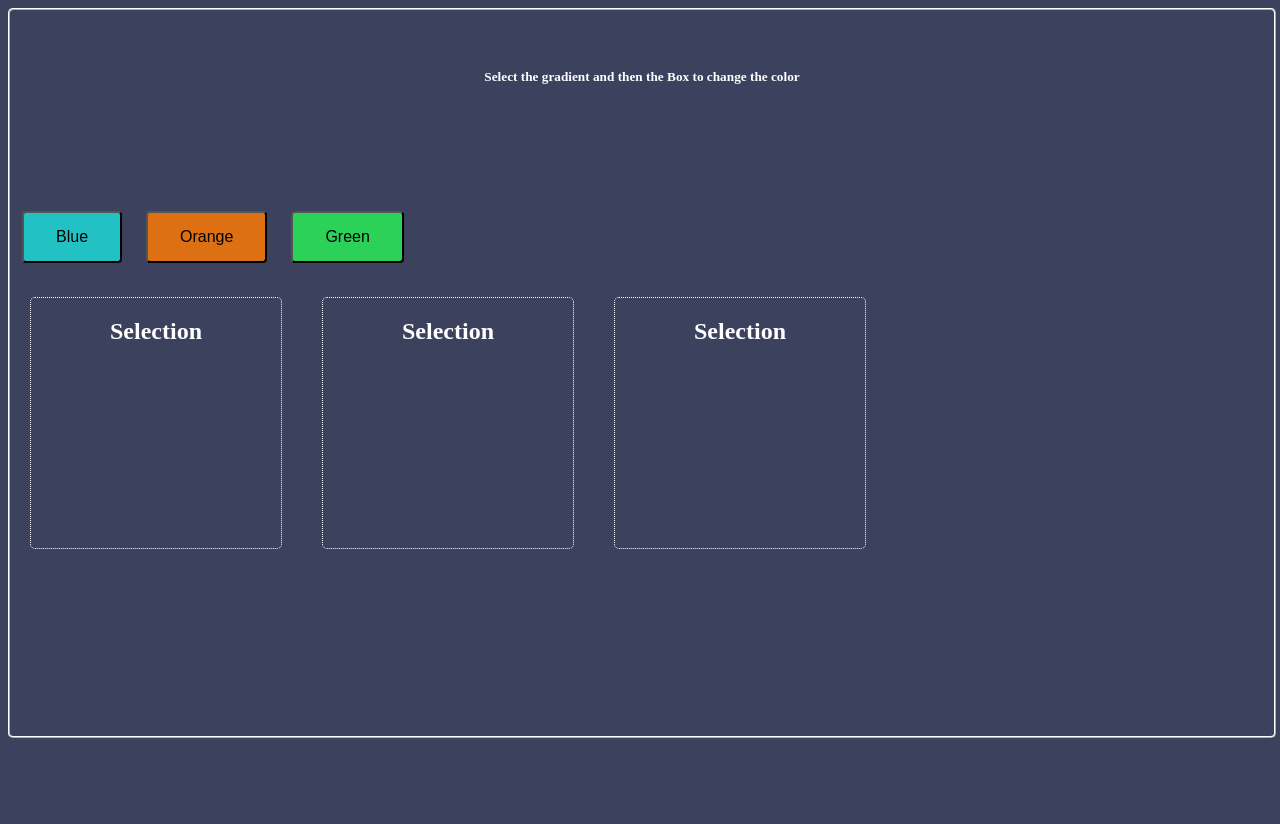
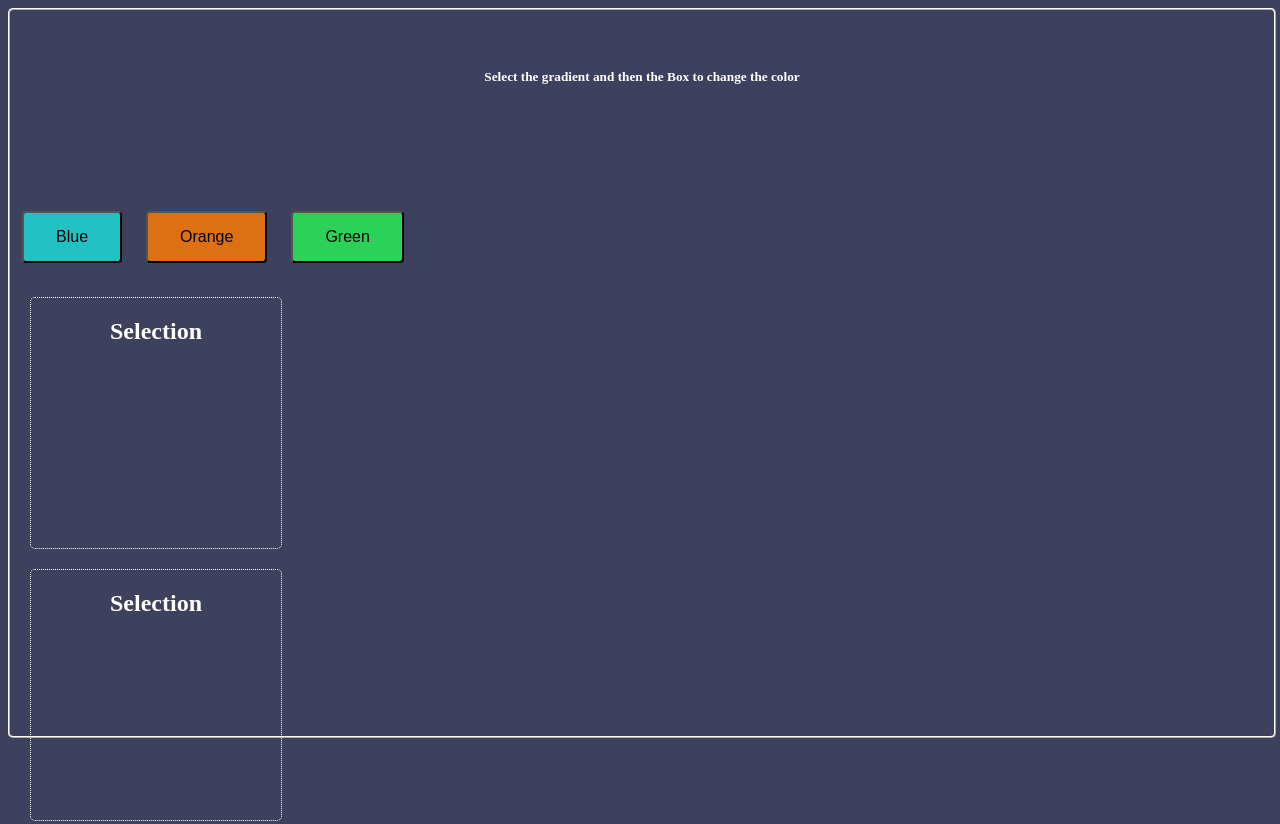
Before and after one commit to subhash-star/React-Assignment-3---Paint-App-Colour-Picker, a React app: page / in a window 1280 px wide. Shown: the top 824 px of the page. Built offline with nearby package versions, Linux system fonts and the light colour scheme.

Commit message:
final change

```diff
--- a/src/styles/Child.css
+++ b/src/styles/Child.css
@@ -5,9 +5,7 @@
     border: 1px white dotted;
     border-radius: 5px;
 }
-.row{
-    display: flex;
-}
+
 #master{
     border-radius: 5px;
     border: 2px white ridge;
```
